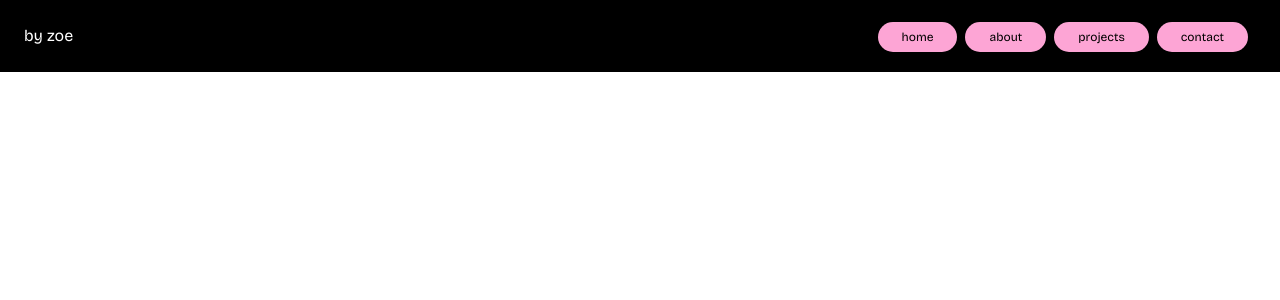
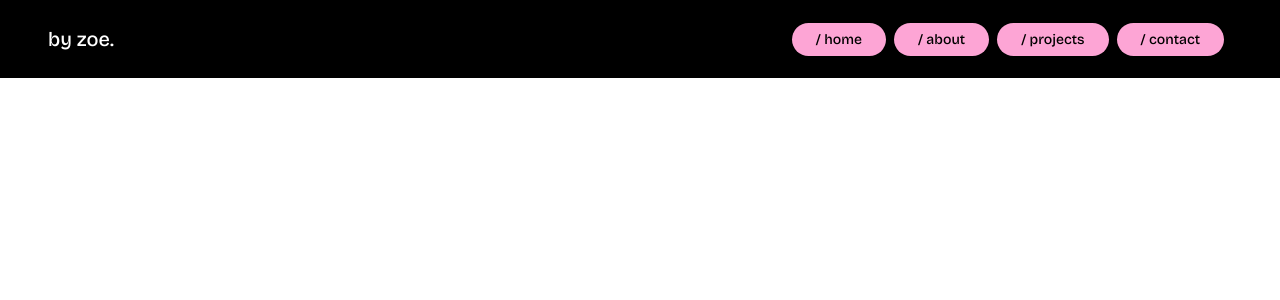
Before and after one commit to zani0/byzoe, a Next.js app in the folder by-zoe/: page / in a window 1280 px wide. Shown: the top 300 px of the page. Built offline with nearby package versions, Linux system fonts and the light colour scheme.

Commit message:
updated navigation

```diff
--- a/by-zoe/src/app/layout.tsx
+++ b/by-zoe/src/app/layout.tsx
@@ -5,7 +5,7 @@ import "./globals.css";
 const bricolageGrotesque = Bricolage_Grotesque({
   variable: "--font-bricolage-grotesque",
   subsets: ["latin"],
-  weight: "400"
+  weight: "500"
 });
 
 export const metadata: Metadata = {
--- a/by-zoe/src/app/page.tsx
+++ b/by-zoe/src/app/page.tsx
@@ -10,17 +10,17 @@ export default function Navigation() {
   return (
     // Navigation
     <header className="bg-black">
-      <nav className="mx-auto flex max-w-7xl items-center justify-center p-6 lg:px-6">
+      <nav className="mx-auto flex items-center justify-center p-6 lg:px-12">
         <div className="flex lg:flex-1">
-          <Link className="text-white" href="">by zoe</Link>
+          <Link className="text-white text-[20px]" href="">by zoe.</Link>
         </div>
         <div className="">
           {links.map((item) => (
             <Link
               href={item.url}
-              className="bg-pink-300 hover:bg-white active:bg-gray-50 px-6 py-2 rounded-full text-black mr-2 text-[12px] lowercase"
+              className="bg-pink-300 hover:bg-white active:bg-gray-50 px-6 py-2 rounded-full text-black mr-2 text-[14px] lowercase"
             >
-              {item.label}
+              / {item.label}
             </Link>
           ))}
         </div>
```
